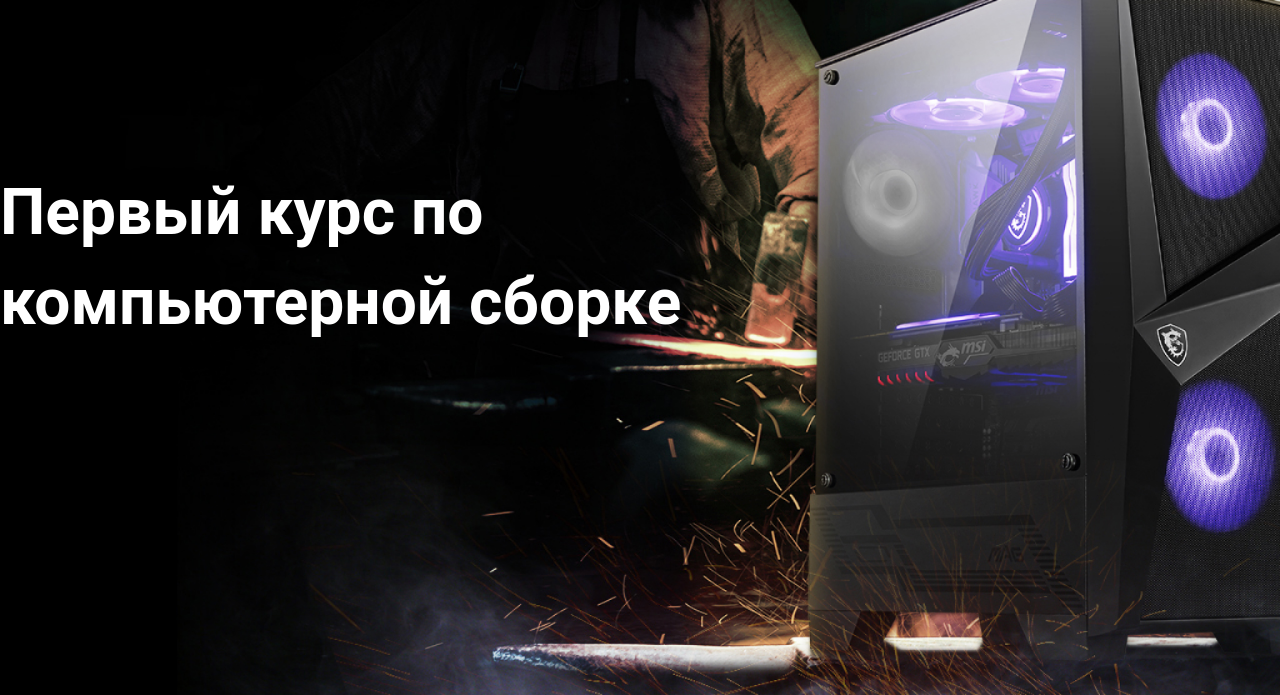
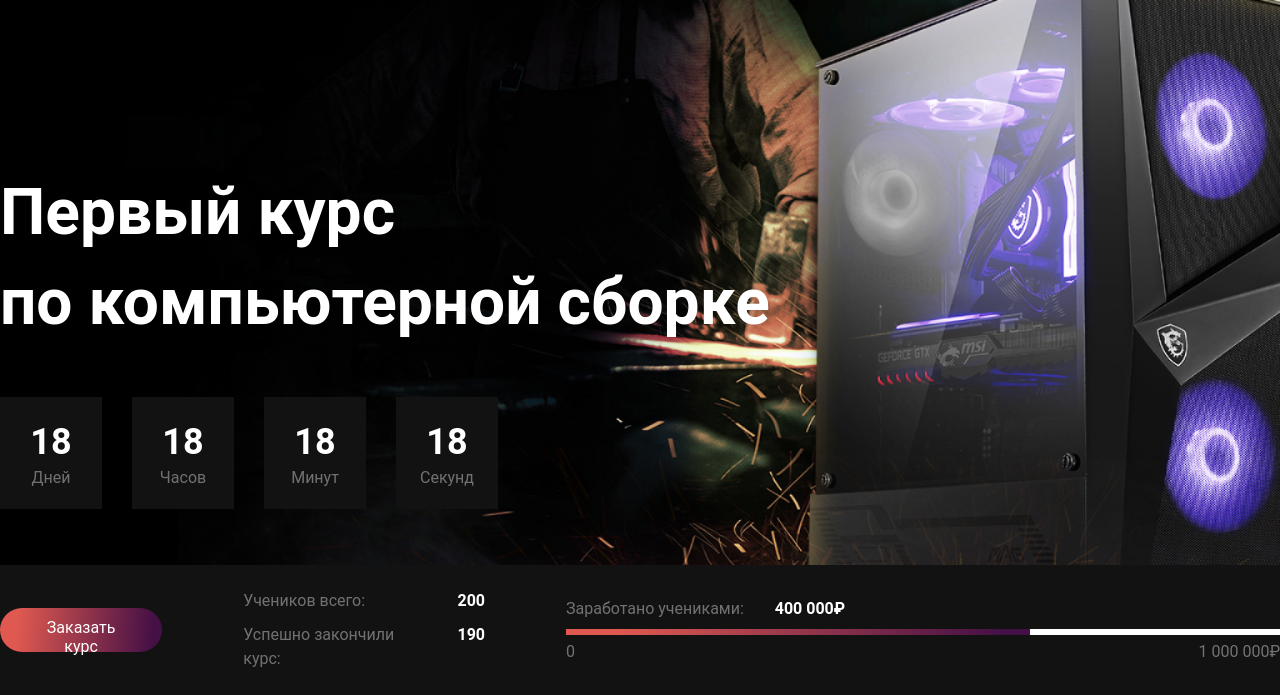
Before and after one commit to AlhonGelios/compucterCourse, a website: page src/index.html in a window 1280 px wide. Shown: the part 105-800 px from the top of the page. Drawn offline with nearby package versions, Linux system fonts and the light colour scheme; files that its build step writes are made by us from their sources; a web font is replaced by a local one.

Commit message:
promo_end

```diff
--- a/src/index.html
+++ b/src/index.html
@@ -22,7 +22,49 @@
             <button class="btn">Зайти в кабинет</button>
         </header>
         <div class="container">
-            <h1 class="title title__promo">Первый курс по<br> компьютерной сборке</h1>
+            <h1 class="title title_promo">Первый курс<br> по компьютерной сборке</h1>
+            <div class="timer">
+                <div class="timer__item" >
+                    <div class="timer__item-number" id="day">18</div>
+                    <div class="timer__item-desc">Дней</div>
+                </div>
+                <div class="timer__item">
+                    <div class="timer__item-number" id="hourse">18</div>
+                    <div class="timer__item-desc">Часов</div>
+                </div>
+                <div class="timer__item">
+                    <div class="timer__item-number" id="minutes">18</div>
+                    <div class="timer__item-desc">Минут</div>
+                </div>
+                <div class="timer__item">
+                    <div class="timer__item-number" id="seconds">18</div>
+                    <div class="timer__item-desc">Секунд</div>
+                </div>
+            </div>
+        </div>
+        <div class="promo__statistic">
+            <div class="container promo__statistic-wrapper">
+                <button class="btn btn_statistic">Заказать курс</button>
+                <div class="promo__statistic-learners">
+                    <div class="promo__statistic-desc">Учеников всего:</div>
+                    <div class="promo__statistic-count">200</div>
+                    <div class="promo__statistic-desc">Успешно закончили курс:</div>
+                    <div class="promo__statistic-count">190</div>
+                </div>
+                <div class="promo__statistic-earn">
+                    <div class="promo__statistic-learners-earn">
+                        <div class="promo__statistic-desc">Заработано учениками:</div>
+                        <div class="promo__statistic-count">400 000₽</div>
+                    </div>
+                    <div class="promo__statistic-line">
+                        <div class="promo__statistic-line-countnull">
+                            <div class="promo__statistic-line-count" data-line='70'></div>
+                        </div>
+                        <div class="promo__statistic-desc">0</div>
+                        <div class="promo__statistic-desc">1 000 000₽</div>
+                    </div>
+                </div>
+            </div>
         </div>
     </section>
     <script src="./js/main.js"></script>
--- a/src/scss/_button.scss
+++ b/src/scss/_button.scss
@@ -8,4 +8,8 @@
     text-align: center;
     background: linear-gradient(94.26deg, #C89AFC 9.51%, #7C6AFA 90.23%);
     cursor: pointer;
+
+    &_statistic {
+        background: linear-gradient(94.78deg, #DF5950 11.19%, #451046 93.72%);
+    }
 }
--- a/src/scss/_promo.scss
+++ b/src/scss/_promo.scss
@@ -1,8 +1,116 @@
 .promo {
     background: url("../img/main-screen__bgc.jpg") center center/cover no-repeat;
     height: 100vh;
+    position: relative;
 
     .title {
         margin-top: 188px;
     }
+
+    .timer {
+        display: flex;
+        justify-content: flex-start;
+        margin-top: 50px;
+
+        &__item {
+            display: flex;
+            flex-direction: column;
+            justify-content: center;
+            align-items: center;
+            margin-right: 30px;
+            padding: 20px 30px;
+            width: 102px;
+            height: 112px;
+            background: #121212;
+        }
+
+        &__item-number {
+            font-weight: bold;
+            font-size: 36px;
+            line-height: 140%;
+            text-align: center;
+            color: #FFFFFF;
+        }
+
+        &__item-desc {
+            font-weight: normal;
+            font-size: 16px;
+            line-height: 140%;
+            text-align: center;
+            color: #FFFFFF;
+            opacity: 0.4;
+        }
+    }
+
+    &__statistic {
+        height: 130px;
+        width: 100vw;
+        position: absolute;
+        bottom: 0;
+        background-color: #121212;
+    }
+
+    &__statistic-wrapper {
+        display: flex;
+        justify-content: flex-start;
+        align-items: center;
+        height: 100%;
+    }
+
+    &__statistic-learners {
+        display: grid;
+        width: 251px;
+        row-gap: 10px;
+        column-gap: 30px;
+        grid-template-columns: auto auto;
+        grid-template-rows: auto auto;
+        margin: 0 81px;
+    }
+
+    &__statistic-desc {
+        font-weight: normal;
+        font-size: 16px;
+        line-height: 150%;
+        color: #FFFFFF;
+        opacity: 0.4;
+    }
+
+    &__statistic-count {
+        font-weight: bold;
+        font-size: 16px;
+        line-height: 150%;
+        color: #FFFFFF;
+    }
+
+    &__statistic-learners-earn {
+        display: grid;
+        width: 280px;
+        column-gap: 30px;
+        grid-template-columns: auto auto;
+        grid-template-rows: auto;
+    }
+
+    &__statistic-line {
+        display: grid;
+        width: 714px;
+        grid-template-columns: auto auto;
+        grid-template-rows: auto auto;
+        justify-content: space-between;
+    }
+
+    &__statistic-line-countnull {
+        height: 6px;
+        width: 100%;
+        background-color: #FFFFFF;
+        grid-column: 1/3;
+        margin: 8px 0 5px 0;
+    }
+
+    &__statistic-line-count {
+        height: 100%;
+        width: 65%;
+        background: linear-gradient(94.78deg, #DF5950 11.19%, #451046 93.72%);
+        grid-column: 1/3;
+    }
+
 }
--- a/src/scss/_title.scss
+++ b/src/scss/_title.scss
@@ -5,7 +5,7 @@
     line-height: 140%;
     color: #FFFFFF;
 
-    &__promo {
+    &_promo {
         font-size: 64px;
     }
 }
```
